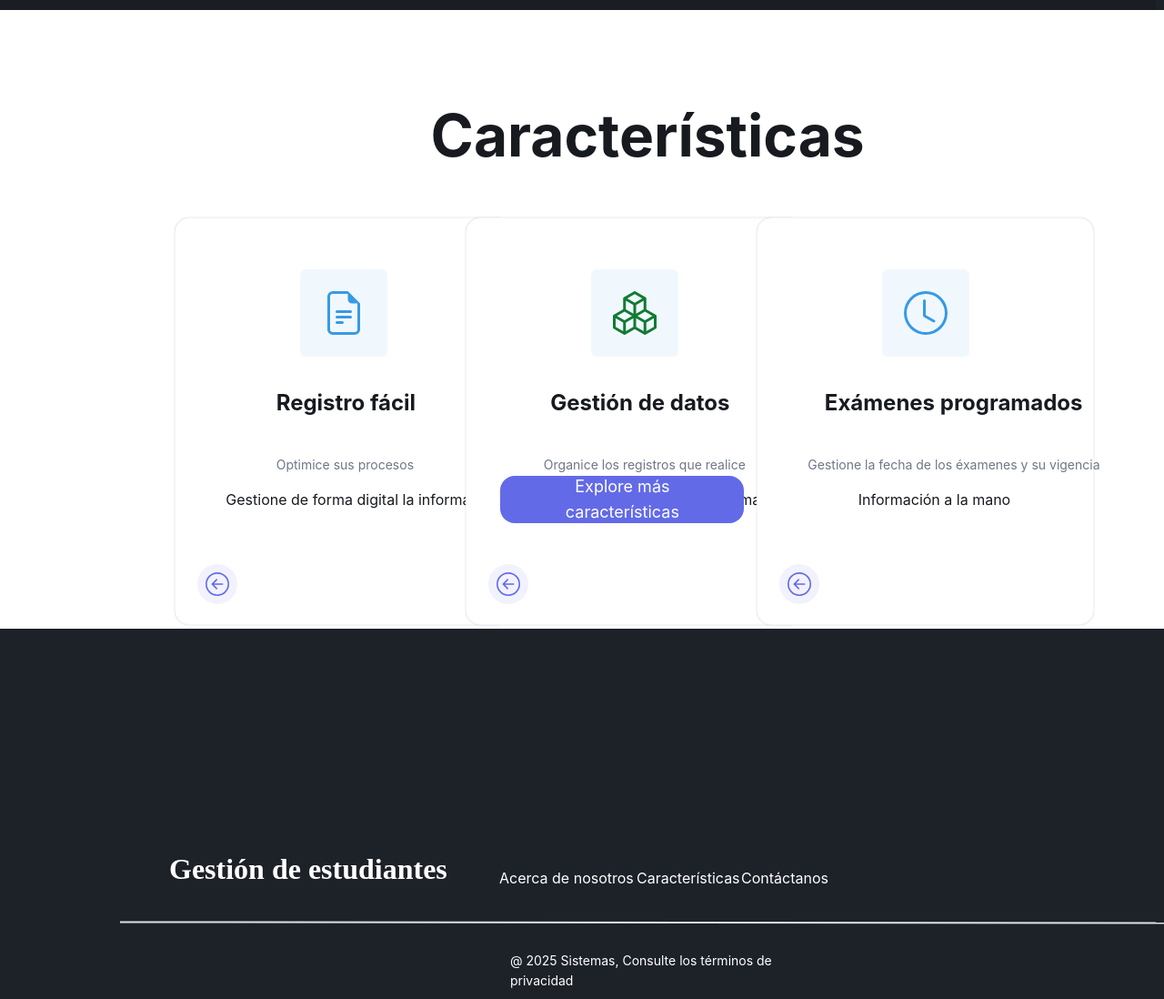
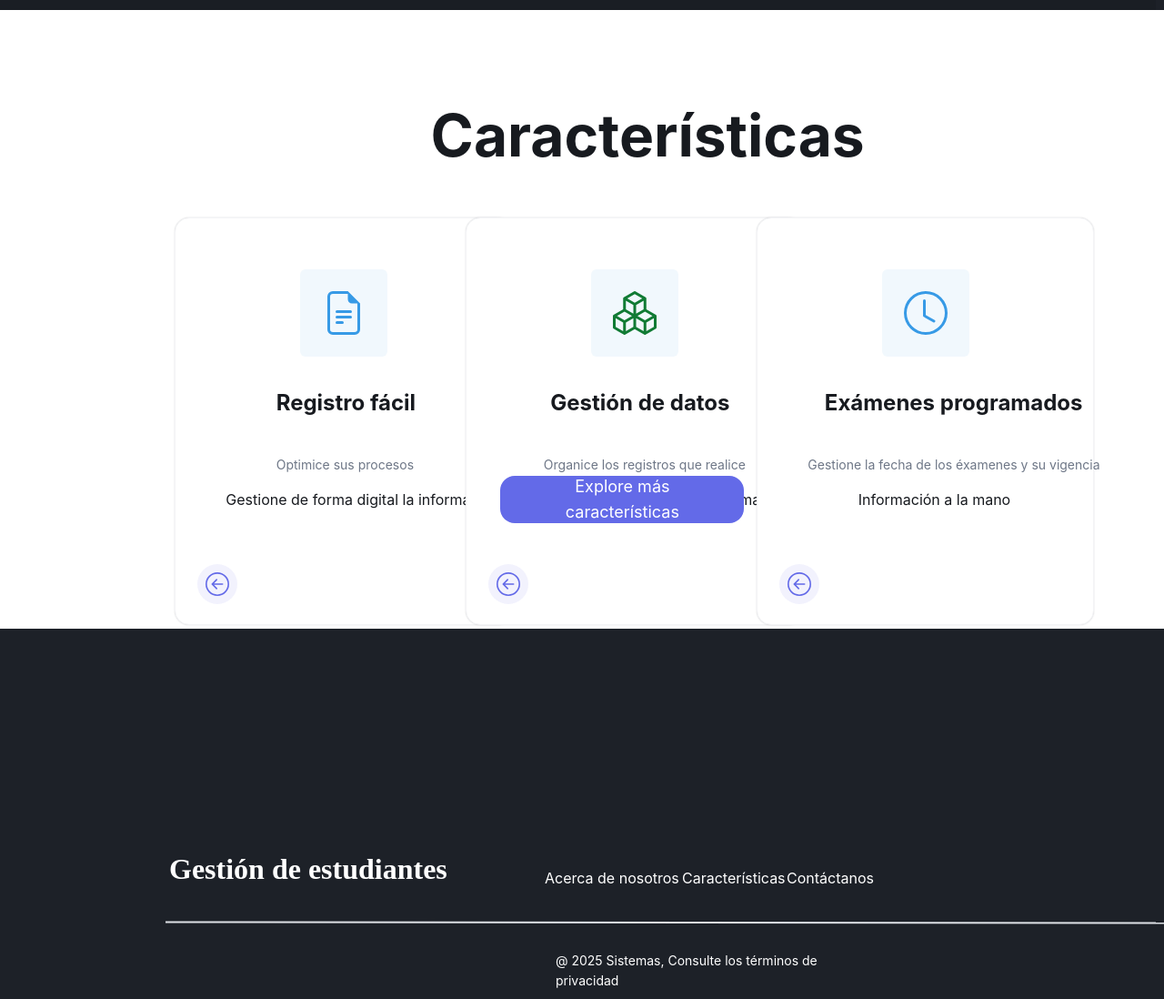
Before and after one commit to Alanniis/proyecto_final_AI, a plain HTML site: page index.html in a window 1280 px wide. Shown: the part 653-1751 px from the top of the page at 91% size. Drawn offline with nearby package versions, Linux system fonts and the light colour scheme.

Commit message:
Añadiendo ligeros cambios en  las letras del footer.

```diff
--- a/css/style_index.css
+++ b/css/style_index.css
@@ -547,7 +547,7 @@
 .line {
   position: absolute;
   top: 322px;
-  left: 132px;
+  left: 182px;
   width: 1176px;
   height: 0px;
   border-width: 1px;
@@ -559,7 +559,7 @@
 .texto_footer_2 {
   position: absolute;
   top: 260px;
-  left: 549px;
+  left: 599px;
   font-family: Inter; /* Body */
   font-size: 16px;
   line-height: 28px;
@@ -570,7 +570,7 @@
 .texto_footer_3 {
   position: absolute;
   top: 260px;
-  left: 700px;
+  left: 750px;
   font-family: Inter; /* Body */
   font-size: 16px;
   line-height: 28px;
@@ -581,7 +581,7 @@
 .texto_footer_4 {
   position: absolute;
   top: 260px;
-  left: 815px;
+  left: 865px;
   font-family: Inter; /* Body */
   font-size: 16px;
   line-height: 28px;
@@ -592,7 +592,7 @@
 .texto_footer_5 {
   position: absolute;
   top: 354px;
-  left: 561px;
+  left: 611px;
   width: 318px;
   height: 22px;
   font-family: Inter; /* Body */
```
